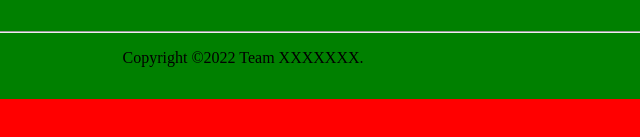
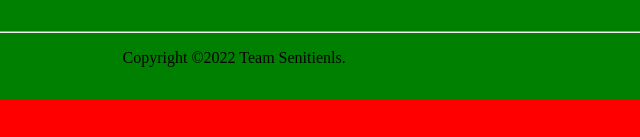
Before and after one commit to yash26-03/ISTE-Hackathon, a plain HTML site: page index.html in a window 1280 px wide. Shown: the part 215-352 px from the top of the page, 408-1048 px from the left. Drawn offline with Linux system fonts and the light colour scheme; a web font is replaced by a local one.

Commit message:
name change

```diff
--- a/index.html
+++ b/index.html
@@ -83,7 +83,7 @@
       </div>
       <hr />
       <div class="copyright">
-        <p>Copyright ©2022 Team XXXXXXX.</p>
+        <p>Copyright ©2022 Team Senitienls.</p>
       </div>
     </footer>
   </body>
```
